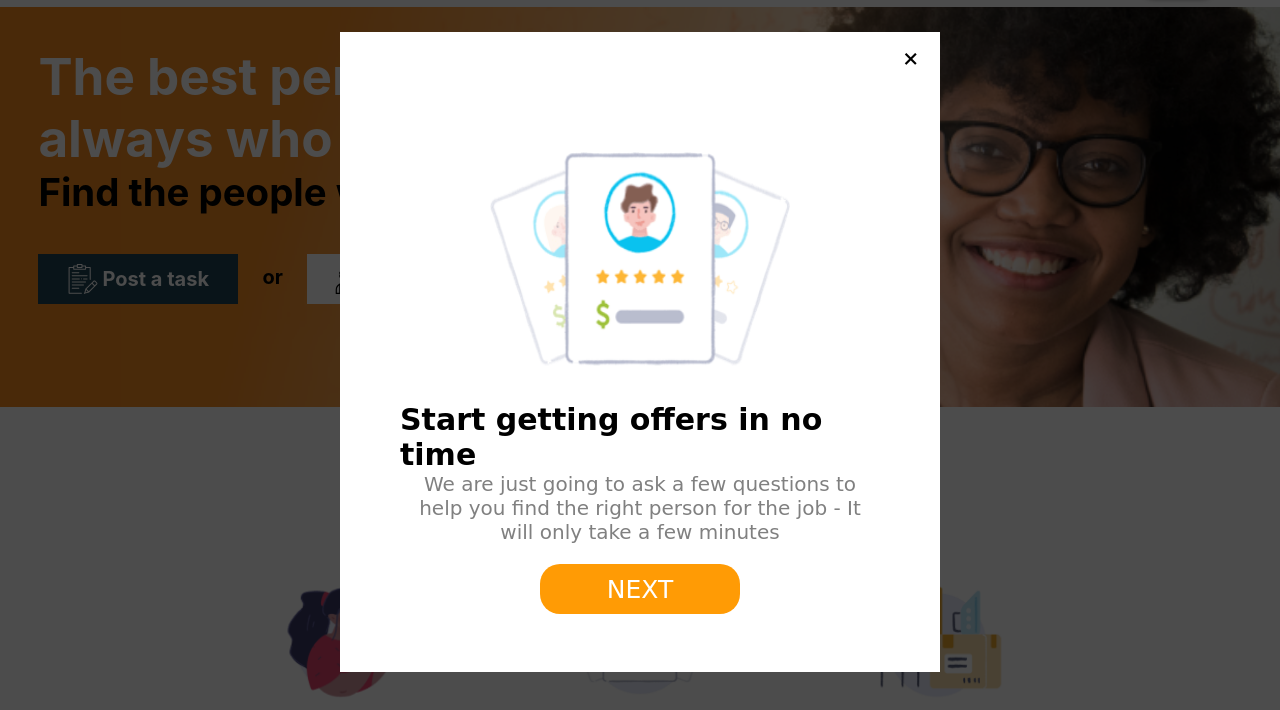
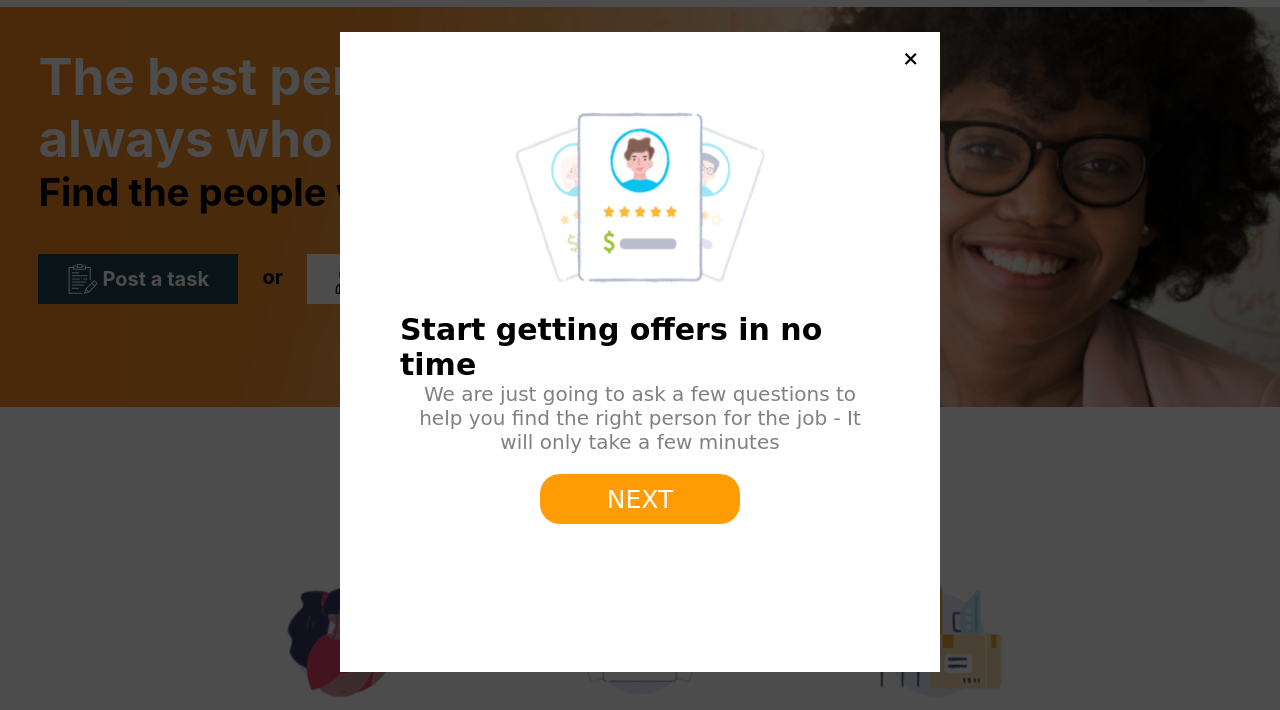
Before and after one commit to bitbender1010/Bridge, a plain HTML site: page index.html in a window 1280 px wide. Both pictures are taken after typing "Sample", "name@example.com" into the empty fields and a click on the button "Post a task". Shown: the part 48-758 px from the top of the page. Drawn offline with Linux system fonts and the light colour scheme; files whose address does not match are found by name.

Commit message:
update popup resp

```diff
--- a/style.css
+++ b/style.css
@@ -427,7 +427,7 @@ body > div.herobar > div.CTA > button.render > span, body > div.herobar > div.CT
 
 .modal-content {
     width: 600px;
-    height: 80vh;
+    height: 80%;
     background: white;
     display: flex;
     justify-content: center;
@@ -435,8 +435,8 @@ body > div.herobar > div.CTA > button.render > span, body > div.herobar > div.CT
 }
 
 .popup-img {
-    width: 300px;
-    height: 250px;
+    width: 250px;
+    height: 200px;
 }
 
 .pop-main {
@@ -457,9 +457,9 @@ body > div.herobar > div.CTA > button.render > span, body > div.herobar > div.CT
 }
 
 .pop-cover {
-    width: 300px;
-    height: 250px;
-    margin: 15vh auto;
+    width: 250px;
+    height: 200px;
+    margin: 10vh auto;
     margin-bottom: 0px;
 }
 
```
